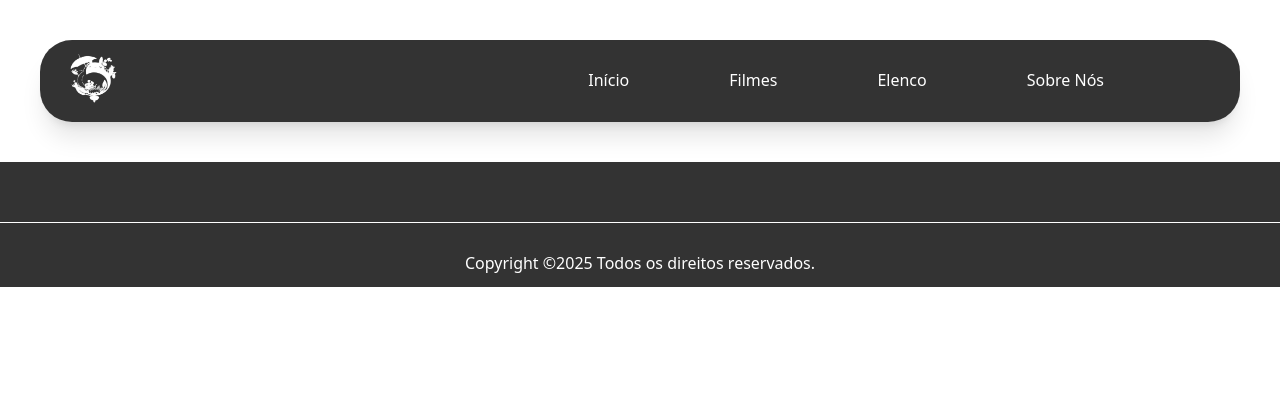
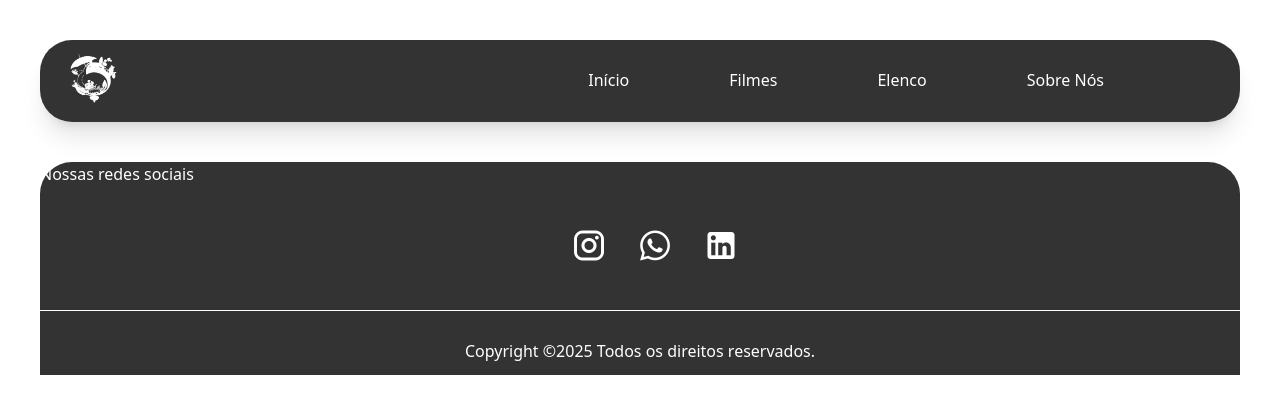
Before and after one commit to AndreRicardoSc/portal-ghibli, a Vue app: page / in a window 1280 px wide. Shown: the top 414 px of the page. Built offline with nearby package versions, Linux system fonts and the light colour scheme.

Commit message:
FEAT: Terminando o footer do projeto #5

```diff
--- a/src/App.vue
+++ b/src/App.vue
@@ -7,8 +7,6 @@
     <HeaderComponents/>
   </header>
   <RouterView/>
-
-
   <footer>
     <FooterComponents/>
   </footer>
--- a/src/components/FooterComponents.vue
+++ b/src/components/FooterComponents.vue
@@ -1,8 +1,25 @@
 <template>
-    <div class="bg-black/80 text-white flex flex-col items-center">
-        <hr class="w-430 border-t border-white my-4 mt-15">
-        <p class="mt-3 mb-3">
-            Copyright &copy;2025 Todos os direitos reservados.
-        </p>
+    <div class="bg-black/80 text-white mr-10 ml-10 rounded-t-4xl">
+        <p>Nossas redes sociais</p>
+        <ul class="flex justify-center text-4xl mb-6 pt-10">
+            <li>
+                <a href="#"><span class="mdi mdi-instagram"></span></a>
+            </li>
+            <li>
+                <a href="#"><span class="mdi mdi-whatsapp"></span></a>
+            </li>
+            <li>
+                <a href="#"> <span class="mdi mdi-linkedin"></span></a>
+            </li>
+        </ul>
+        <div class="flex flex-col items-center">
+            <hr class="w-430 border-t border-white my-4 mt-5">
+            <p class="mt-3 mb-3">Copyright  &copy;2025 Todos os direitos reservados.</p>
+        </div>
     </div>
 </template>
+<style scoped>
+    ul li {
+        margin-left: 30px;
+    }
+</style>
```
Also changed, not shown: 1 other file (tests, documents, lock files or other folders).
